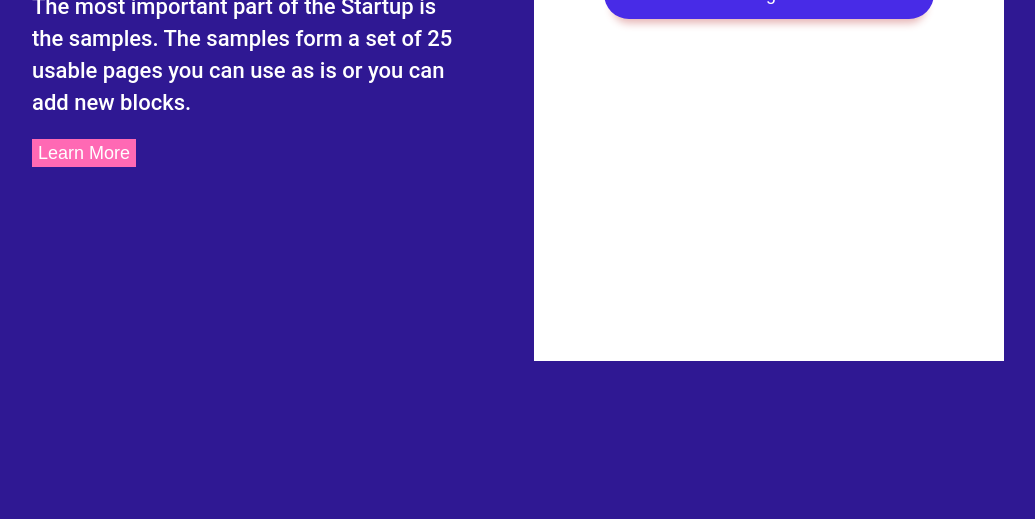
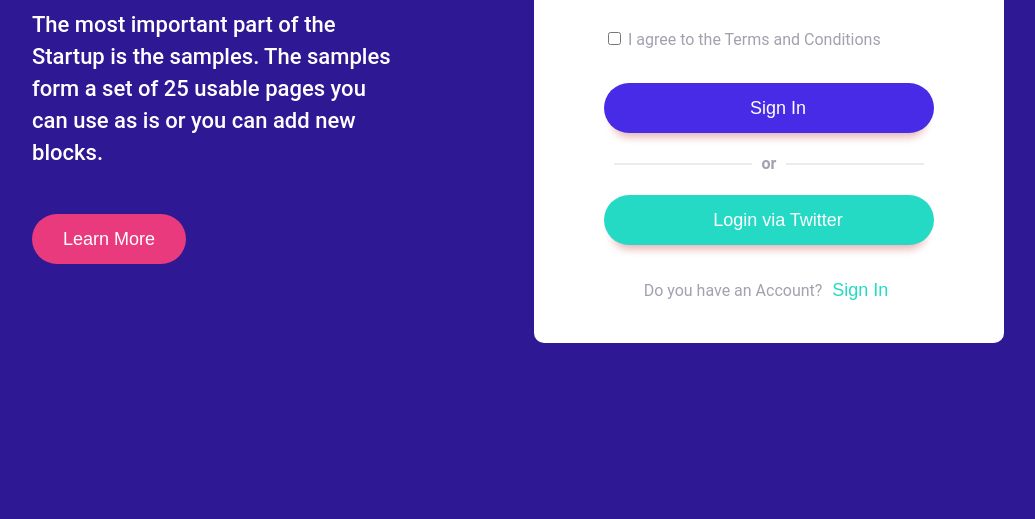
Before and after one commit to rakesh-i/header_14, a plain HTML site: page index.html in a window 1280 px wide. Shown: the part 444-963 px from the top of the page, without its empty margins (189-1224 px from the left). Before the commit the page ends 813 px from the top, so only its background shows below. Drawn offline with Linux system fonts and the light colour scheme.

Commit message:
first draft

```diff
--- a/index.html
+++ b/index.html
@@ -44,8 +44,17 @@
                     <span>I agree to the Terms and Conditions</span>
                 </label>
                 <input type="submit" value="Sign In"  class="login">
+                <div class="divider">
+                    <span class="line"></span>
+                    <span class="or">or</span>
+                    <span class="line"></span>
+                </div>
+                <input type="submit" value="Login via Twitter"  class="loginvia">
             </form>
-
+            <div class="singin">
+                <a>Do you have an Account?</a>
+                <button id="sign">Sign In</button>
+            </div>
         </div>
     </div>
 
--- a/style.css
+++ b/style.css
@@ -2,6 +2,8 @@
     /* outline: auto; */
 }
 body{
+    width: 1400px;
+    height: 890px;
     background-color: #2f1893;
     font-family: 'DM Sans', 'Roboto';
 }
@@ -19,7 +21,6 @@ body{
     flex-direction: row;
     padding-left: 213px;
     padding-right: 213px;
-    margin-top: 100px;
     width: 972px;
     justify-content: space-between;
 }
@@ -28,7 +29,6 @@ body{
     display: flex;
     flex-direction: column;
     flex:0 0 424px;
-    gap:20px
 }
 
 .head{
@@ -44,25 +44,40 @@ body{
     font-weight: 500;
     font-size: 18px;
     line-height: 26px;
-    text-align: center;
     color: white;
-    background-color: hotpink;
+
+    box-sizing: border-box;
+    background:#E93A7D;
+    border-radius: 100px;
+    height: 50px;
+    padding-left: 31px;
+    padding-right: 31px;
+    border: none;
+    margin-top: 45px;
+
 }
 
 .subtext{
+    width: 363px;
+    height: 160px;
     font-weight: 500;
     font-size: 22px;
     line-height: 32px;
     color:white;
+    margin-top: 24px;
 }
 .text{
     flex:0 0 427px;
     height: 496px;
+    margin-top: 114px;
 }
 .signup_form{
     flex:0 0 470px;
     height: 600px;
     background-color: white;
+    border:#ebeaed 2px;
+    border-radius: 10px;
+    margin-top: 82px;
 }
 
 .white{
@@ -91,7 +106,10 @@ button{
     font-size: 18px;
     line-height: 26px;
     color: white;
-    background-color: hotpink;
+    background-color: #E93A7D;
+    border-radius: 100px;
+    /* height: 40px; */
+    padding: 7px 21px;
 }
 
 #logo{
@@ -106,7 +124,7 @@ button{
 
 /* ________________________ */
 
-.signup_form,
+.signup_form
 .heading{
     font-weight: 700;
     font-size: 42px;
@@ -114,13 +132,14 @@ button{
     letter-spacing: -.4px;
     text-align: center;
     color: #1e0e62;
+    margin-top: 48px;
 }
 
 form {
     display: flex;
     flex-direction: column;
     align-items: left;
-    gap:10px;
+    margin-top: 14px;
 }
 
 
@@ -137,16 +156,11 @@ form {
     height: 50px;
     padding-left: 24px;
     align-self: center;
-    /* &[type="submit"] {
-      text-align: center;
-      border: none;
-      background: #482BE7;
-      color: white;
-      box-shadow: 0 .75rem .5rem -.5rem hsl(0 50% 80%);
-    } */
+    margin-top: 20px;
 }
 
-input[type="submit"]{
+
+.login{
     box-sizing: border-box;
     width: 330px;
     font-weight: 500;
@@ -161,6 +175,25 @@ input[type="submit"]{
     border: none;
     color: white;
     box-shadow: 0 .75rem .5rem -.5rem hsl(0 50% 80%);
+    margin-top: 30px;
+}
+.loginvia{
+    box-sizing: border-box;
+    width: 330px;
+    font-weight: 500;
+    font-size: 18px;
+    line-height: 26px;
+    background: #25DAC5;
+    border-radius: 100px;
+    height: 50px;
+    padding-left: 24px;
+    align-self: center;
+    text-align: center;
+    border: none;
+    color: white;
+    box-shadow: 0 .75rem .5rem -.5rem hsl(0 50% 80%);
+    margin-top: 18px;
+    margin-bottom: 30px;
 }
 .check{
     width: 330px;
@@ -170,35 +203,41 @@ input[type="submit"]{
     line-height: 26px;
     font-size: 16px;
     text-align: left;
+    margin-top: 30px;
+}
+
+.signup_form,.signin{
+    text-align: center;
+    color: #15143966;
+    font-weight: 400;
+    line-height: 26px;
+    font-size: 16px;
+}
+.signin_form,
+.signin,
+button{
+    font-weight: 500;
+    font-size: 18px;
+    line-height: 28px;
+    color: #25DAC5;
+    background-color: rgba(255,255,255, 0);
 }
 
 
-  /* ------------------------------------ */
-
-
-/* .custom-checkbox {
-    color: #15143966;
+.divider {
+    width: 330px;
     display: flex;
-    font-weight: 400;
-    line-height: 26px;
-    font-size: 16px;
-    text-align: left;
+    align-self: center;
+    margin-top: 18px;
 }
 
-.custom-checkbox input[type="checkbox"] {
-    position: absolute;
-    opacity: 0;
-    height: 0;
-    width: 0;
+.line {
+    flex: 1;
+    align-self: center;
+    border-bottom: 2px solid #EBEAED; /* Adjust color and width as needed */
+    margin: 0 10px; /* Adjust spacing as needed */
 }
 
-.custom-checkbox .checkmark {
-    height: 25px;
-    width: 25px;
-    background-color: #ffcc00;
-    border: 1px solid #000;
+.or{
+    font-weight: bold; /* Adjust text styling as needed */
 }
-
-.custom-checkbox input[type="checkbox"]:checked + .checkmark {
-    background-color: #00ff00;
-} */
```
